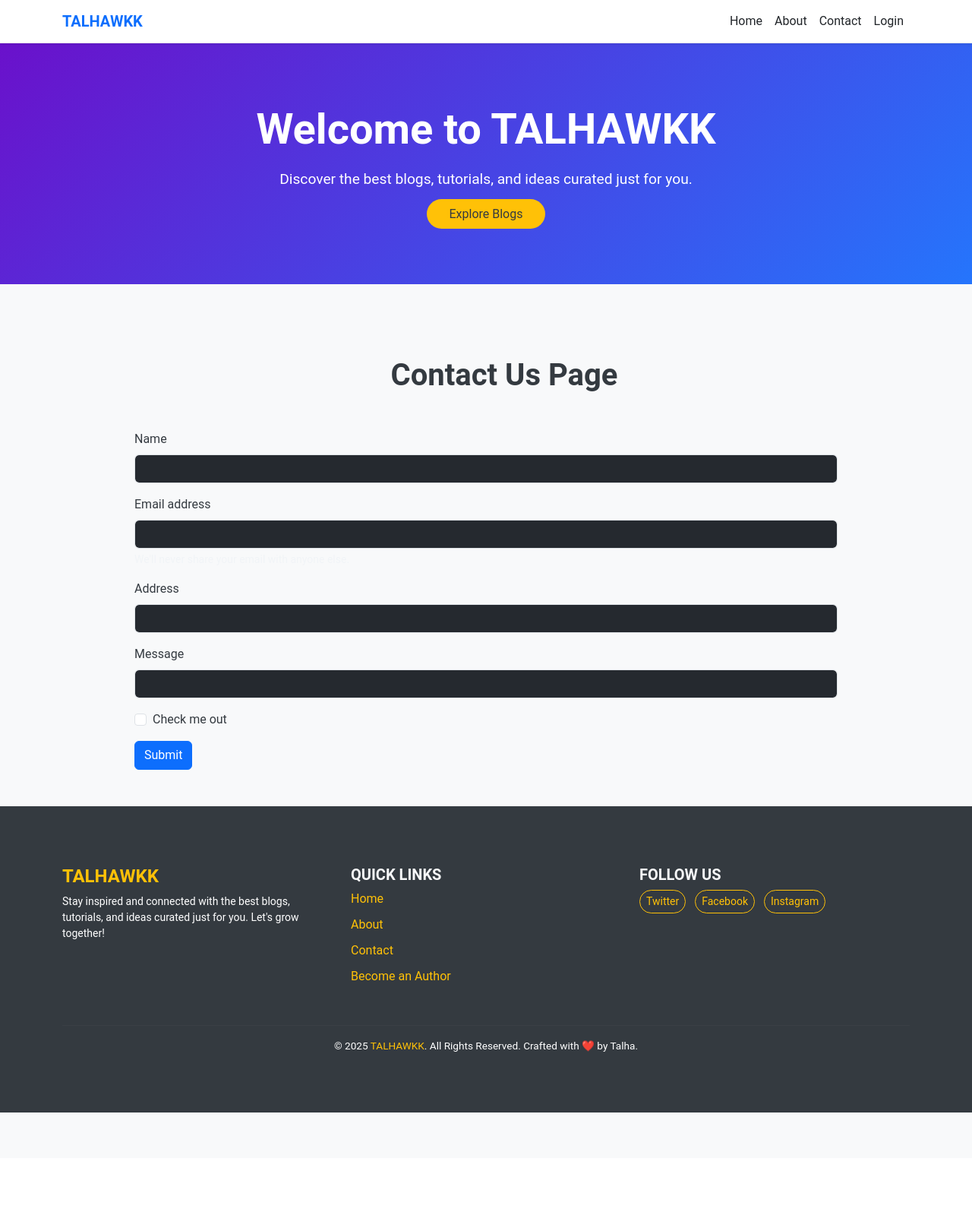
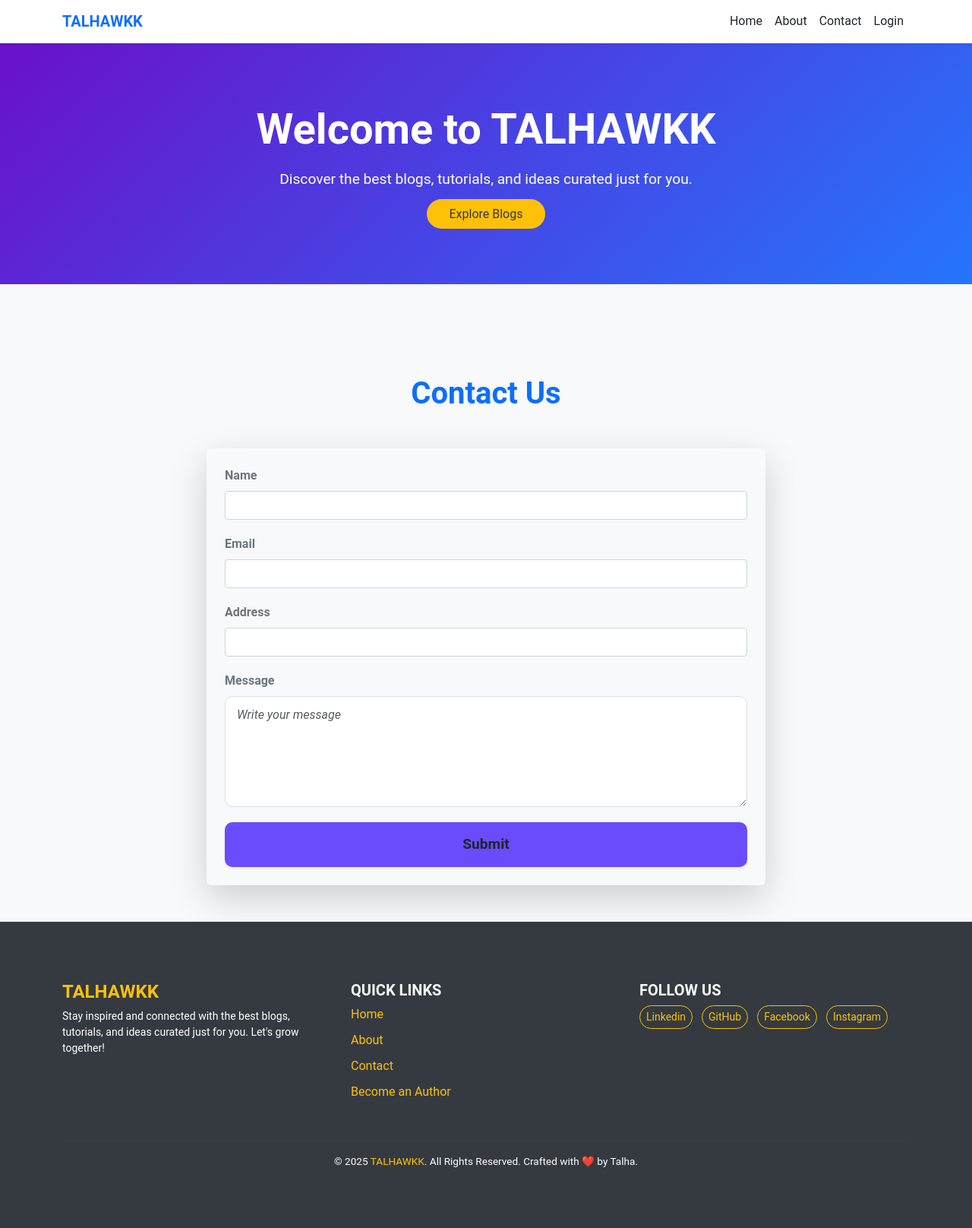
Before and after one commit to talhawkk/Blog-Project-Using-Django, a Django app: page /contact/ in a window 1280 px wide. Shown: the whole page at 76% size. Before the commit the page ends 1464 px from the top, so only its background shows below. Run offline with Django 5.2, Linux system fonts and the light colour scheme.

Commit message:
fix issue of footer and form input fields

```diff
--- a/BlogProject/blog/static/blog/css/style.css
+++ b/BlogProject/blog/static/blog/css/style.css
@@ -105,13 +105,13 @@ body {
 /* footer ki css */
 
 footer {
-    background-color: #222; /* Dark background */
-    color: #bbb; /* Light text color */
+  background-color: #222;
+  color: #bbb;
 }
 
 footer h5,
 footer h4 {
-    color: #ffc107; /* Highlight color */
+  color: #ffc107;
 }
 
 footer ul {
@@ -124,12 +124,12 @@ footer {
 }
 
 footer ul li a {
-    color: #ffc107; /* Link color */
+  color: #ffc107;
   transition: color 0.3s;
 }
 
 footer ul li a:hover {
-    color: #ffcd39; /* Hover effect */
+  color: #ffcd39;
 }
 
 footer .btn-outline-warning {
@@ -144,10 +144,153 @@ footer {
 }
 
 footer hr {
-    border-color: rgba(255, 255, 255, 0.1); /* Subtle line */
+  border-color: rgba(255, 255, 255, 0.1);
 }
 
 footer p {
   margin: 0;
-    font-size: 0.85rem; /* Small text for copyright */
+  font-size: 0.85rem;
 }
+
+/* categories k liye  */
+.category-link {
+  transition: all 0.1s ease-in-out;
+  border-radius: 8px;
+  padding: 5px 10px;
+}
+
+.category-link:hover {
+  background-color: #aac7e4;
+  color: #6a11cb !important;
+  text-decoration: none;
+}
+
+.category-link:hover i {
+  color: #6a11cb;
+}
+
+.category-link span {
+  transition: color 0.3s ease;
+}
+
+
+
+
+
+form input,
+form textarea {
+  background-color: #fff !important;
+  color: #495057; /* Text color */
+  border: 1px solid #ced4da;
+  border-radius: 8px;
+  padding: 10px;
+  transition: all 0.3s ease;
+}
+
+form input:focus,
+form textarea:focus {
+  background-color: #fff; /* Stay white on focus */
+  border-color: #6a11cb; /* Purple border on focus */
+  box-shadow: 0 0 8px rgba(106, 17, 203, 0.2); /* Subtle glow */
+  outline: none;
+}
+
+/* Placeholder text styling */
+form input::placeholder,
+form textarea::placeholder {
+  color: #aaa; /* Lighter placeholder text */
+  font-style: italic;
+}
+
+
+input[type="text"],
+input[type="email"],
+input[type="textarea"],
+textarea {
+    color: #212529;
+    background-color: #ffffff;
+    border: 1px solid #ced4da;
+    border-radius: 0.25rem;
+    padding: 0.375rem 0.75rem;
+    transition: border-color 0.2s, box-shadow 0.2s;
+}
+
+input[type="text"]:focus,
+input[type="email"]:focus,
+input[type="textarea"]:focus,
+textarea:focus {
+    color: #212529;
+    background-color: #ffffff;
+    border-color: #80bdff;
+    outline: 0;
+    box-shadow: 0 0 0 0.2rem rgba(0, 123, 255, 0.25);
+}
+
+input::placeholder,
+textarea::placeholder {
+    color: #6c757d;
+    opacity: 1;
+}
+
+input[disabled],
+textarea[disabled] {
+    background-color: #e9ecef;
+    color: #6c757d;
+}
+
+
+
+
+/* General Textarea Styling */
+textarea {
+  color: #212529 !important; /* Default black text */
+  background-color: #ffffff !important; /* White background */
+  border: 1px solid #ced4da; /* Light border */
+  border-radius: 0.25rem; /* Rounded corners */
+  padding: 0.375rem 0.75rem;
+  resize: vertical; /* Allow vertical resizing only */
+  transition: border-color 0.2s, box-shadow 0.2s;
+}
+
+/* Focus Styling for Textarea */
+textarea:focus {
+  color: #212529 !important; /* Ensure text stays black on focus */
+  background-color: #ffffff !important; /* White background */
+  border-color: #80bdff; /* Blue border on focus */
+  outline: 0;
+  box-shadow: 0 0 0 0.2rem rgba(0, 123, 255, 0.25); /* Blue shadow */
+}
+
+/* Placeholder Text Styling for Textarea */
+textarea::placeholder {
+  color: #6c757d; /* Grey placeholder */
+  opacity: 1;
+}
+
+/* Disabled Textarea */
+textarea[disabled] {
+  background-color: #e9ecef !important;
+  color: #6c757d !important;
+}
+
+/* Explicit Targeting for Specific IDs (content or message fields) */
+#content,
+#message {
+  color: #212529 !important; /* Force black text */
+  background-color: #ffffff !important; /* Force white background */
+}
+
+/* On Focus for Specific IDs */
+#content:focus,
+#message:focus {
+  color: #212529 !important; /* Ensure text stays black */
+  background-color: #ffffff !important;
+  border-color: #80bdff;
+  box-shadow: 0 0 0 0.2rem rgba(0, 123, 255, 0.25);
+}
+
+
+
+html, body {
+  height: 100%;
+}
--- a/BlogProject/blog/templates/blog/base.html
+++ b/BlogProject/blog/templates/blog/base.html
@@ -133,6 +133,9 @@
       <div class="col-md-3">
         {% block side %}
         {% endblock side %}
+        <br>
+        {% block side2 %}
+        {% endblock side2 %}
       </div>
     </div>
 
@@ -147,7 +150,6 @@
   <footer>
     <div class="container py-5">
       <div class="row text-center text-md-start">
-        <!-- Brand Section -->
         <div class="col-md-4 mb-4">
           <h4 class="text-warning fw-bold">TALHAWKK</h4>
           <p class="small">
@@ -155,7 +157,6 @@
           </p>
         </div>
 
-        <!-- Quick Links Section -->
         <div class="col-md-4 mb-4">
           <h5 class="text-uppercase text-light fw-bold">Quick Links</h5>
           <ul class="list-unstyled">
@@ -166,16 +167,18 @@
           </ul>
         </div>
 
-        <!-- Social Links Section -->
         <div class="col-md-4 mb-4">
           <h5 class="text-uppercase text-light fw-bold">Follow Us</h5>
-          <a href="#" class="btn btn-outline-warning btn-sm rounded-pill me-2">
-            <i class="bi bi-twitter"></i> Twitter
+          <a href="wwww.linkedin.com/in/talhawkk" class="btn btn-outline-warning btn-sm rounded-pill me-2">
+            <i class="bi bi-twitter"></i> Linkedin
           </a>
-          <a href="#" class="btn btn-outline-warning btn-sm rounded-pill me-2">
+          <a href="wwww.github.com/talhawkk" class="btn btn-outline-warning btn-sm rounded-pill me-2">
+            <i class="bi bi-twitter"></i> GitHub
+          </a>
+          <a href="wwww.facebook.com" class="btn btn-outline-warning btn-sm rounded-pill me-2">
             <i class="bi bi-facebook"></i> Facebook
           </a>
-          <a href="#" class="btn btn-outline-warning btn-sm rounded-pill">
+          <a href="www.instagram.com" class="btn btn-outline-warning btn-sm rounded-pill">
             <i class="bi bi-instagram"></i> Instagram
           </a>
         </div>
@@ -183,7 +186,6 @@
 
       <hr class="text-white opacity-25">
 
-      <!-- Copyright Section -->
       <div class="row">
         <div class="col text-center">
           <p class="mb-0 ">
--- a/BlogProject/blog/templates/blog/contactus.html
+++ b/BlogProject/blog/templates/blog/contactus.html
@@ -3,37 +3,44 @@
 
 {% block content1 %}
 <div class="container py-5">
-<div class="row">
-  <div class="col-md-10 mx-auto">
-      <h1 class="text-center my-5 ms-5" style="font-weight: bold;">
-        Contact Us Page
-      </h1>
-      <form>
-        <div class="mb-3">
-          <label for="exampleInputPassword1" class="form-label">Name</label>
-          <input type="text" class="form-control" id="exampleInputPassword1">
+    <div class="row justify-content-center">
+        <div class="col-md-8">
+            <h1 class="text-center my-5 fw-bold text-primary" id="contact">Contact Us</h1>
+
+            <form action="" method="get" class="p-4 bg-light rounded shadow-lg" novalidate>
+                <div class="mb-4">
+                    <label for="name" class="form-label text-secondary fw-bold">Name</label>
+                    <div class="form-control-container">
+                        <input type="text" id="name" name="name" class="form-control" placeholder="">
                     </div>
-        <div class="mb-3">
-          <label for="exampleInputEmail1" class="form-label">Email address</label>
-          <input type="email" class="form-control" id="exampleInputEmail1" aria-describedby="emailHelp">
-          <div id="emailHelp" class="form-text">We'll never share your email with anyone else.</div>
                 </div>
-        <div class="mb-3">
-          <label for="exampleInputPassword1" class="form-label">Address</label>
-          <input type="text" class="form-control" id="exampleInputPassword1">
+
+                <div class="mb-4">
+                    <label for="email" class="form-label text-secondary fw-bold">Email</label>
+                    <div class="form-control-container">
+                        <input type="email" id="email" name="email" class="form-control" placeholder="">
                     </div>
-        <div class="mb-3">
-          <label for="exampleInputPassword1" class="form-label">Message</label>
-          <input type="text" class="form-control" id="exampleInputPassword1">
                 </div>
-        <div class="mb-3 form-check">
-          <input type="checkbox" class="form-check-input" id="exampleCheck1">
-          <label class="form-check-label" for="exampleCheck1">Check me out</label>
+
+                <div class="mb-4">
+                    <label for="address" class="form-label text-secondary fw-bold">Address</label>
+                    <div class="form-control-container">
+                        <input type="text" id="address" name="address" class="form-control" placeholder="">
                     </div>
-        <button type="submit" class="btn btn-primary">Submit</button>
+                </div>
+
+                <div class="mb-4">
+                    <label for="message" class="form-label text-secondary fw-bold">Message</label>
+                    <div class="form-control-container">
+                        <textarea id="message" name="message" rows="5" class="form-control" placeholder="Write your message"></textarea>
+                    </div>
+                </div>
+
+                <div class="d-grid">
+                    <button type="submit" class="btn btn-purple btn-lg fw-bold shadow-sm">Submit</button>
+                </div>
             </form>
         </div>
     </div>
 </div>
-
 {% endblock content1 %}
--- a/BlogProject/blog/views.py
+++ b/BlogProject/blog/views.py
@@ -22,12 +22,13 @@ def contactus(request):
 
 def dashboard(request):
     if request.user.is_authenticated:
+        categories = Category.objects.all()
         post=Post.objects.all()
         user=request.user
         full_name=user.get_full_name()
         gps=user.groups.all()
 
-        return render(request, 'blog/dashboard.html',{'posts':post,'full_name':full_name,'gps':gps})
+        return render(request, 'blog/dashboard.html',{'posts':post,'full_name':full_name,'gps':gps,'categories':categories})
     else:
         return HttpResponseRedirect('/login/')
 
```
Also changed, not shown: BlogProject/blog/templates/blog/addpost.html (+14 -24 lines), BlogProject/blog/templates/blog/dashboard.html (+46 -6 lines), BlogProject/blog/templates/blog/edit.html (+9 -5 lines), BlogProject/blog/templates/blog/home.html (+21 -10 lines), BlogProject/db.sqlite3. Lines whose indentation alone changed are shown as unchanged.
